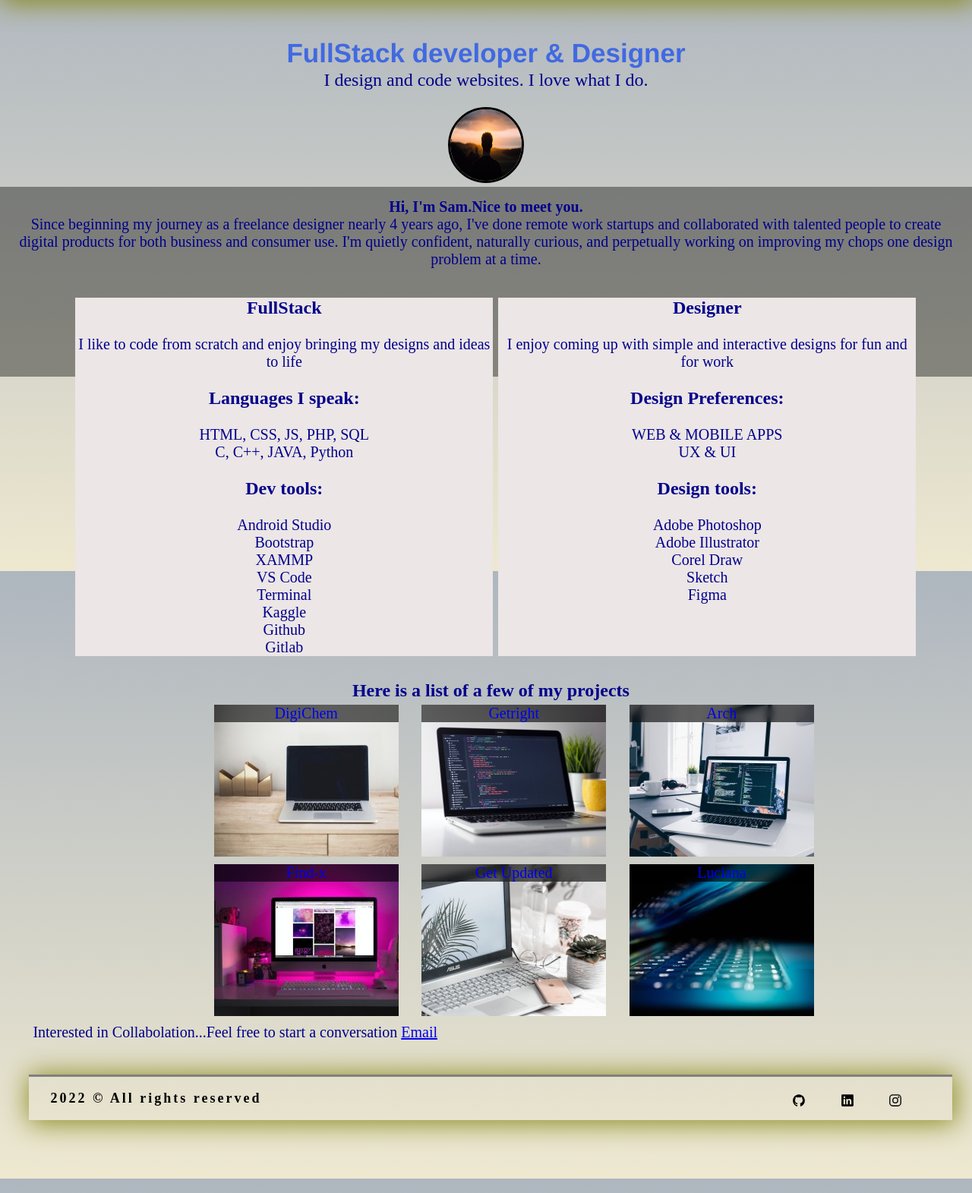
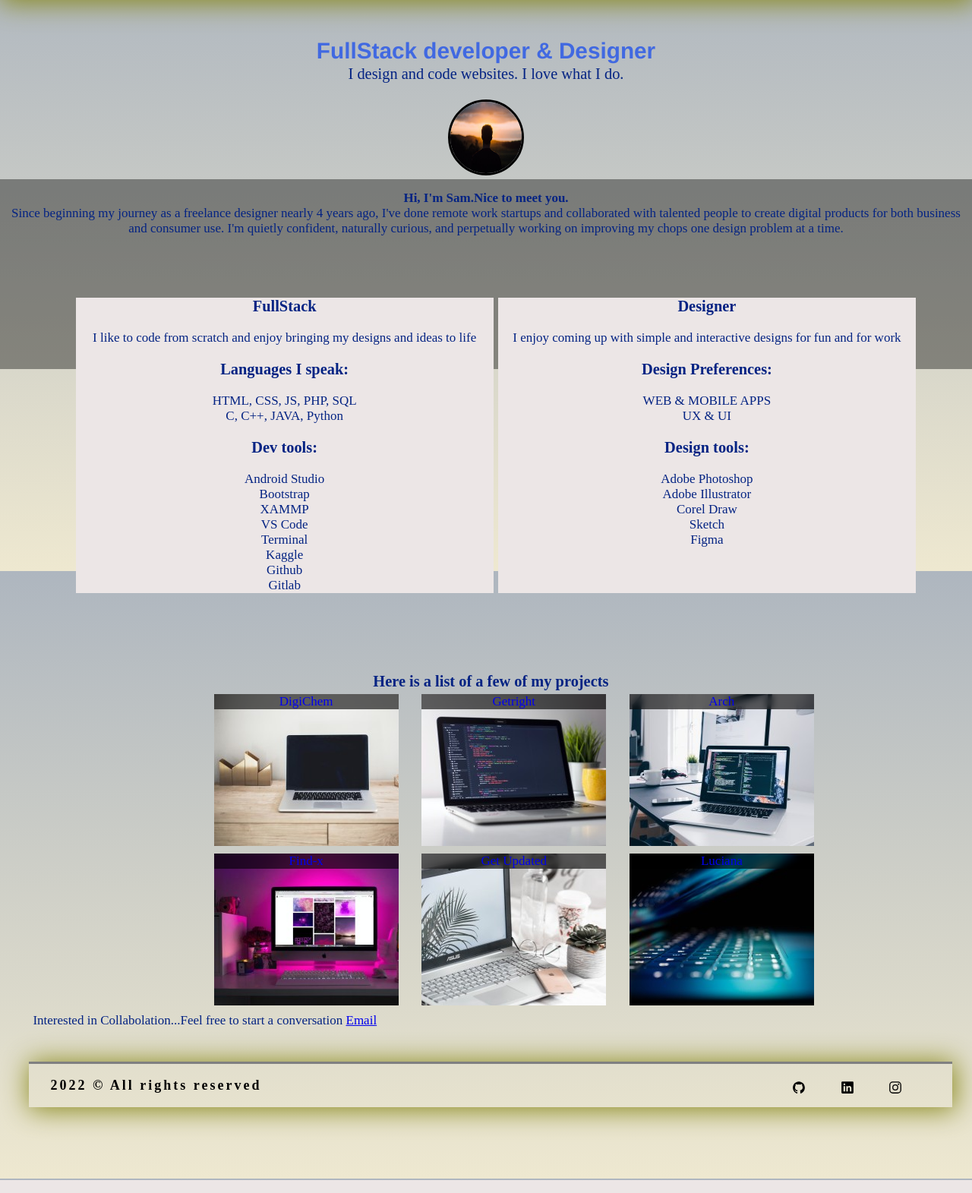
Before and after one commit to aldemas-py/portfolio, a PHP site: page / in a window 1280 px wide. Shown: the part 48-1619 px from the top of the page at 76% size. Run offline with PHP 8.4, Linux system fonts and the light colour scheme.

Commit message:
font size changed

```diff
--- a/css/style.css
+++ b/css/style.css
@@ -28,6 +28,7 @@ body {
     padding-top: 50px;
     text-align: center;
     color: #00008b;
+    color: #042383;
 }
 
 /* nav bar */
@@ -304,7 +305,7 @@ ol li {
 /* Large devices (laptops/desktops, 992px and up) */
 @media only screen and (min-width: 992px) {
     body {
-        font-size: 20px;
+        font-size: 17px;
     }
 
     .sec3 {
@@ -360,7 +361,7 @@ ol li {
     .text {
         background-color: #04AA6D;
         color: black;
-        font-size: 20px;
+        font-size: 17px;
         /* padding: 16px 32px; */
     }
 
```
